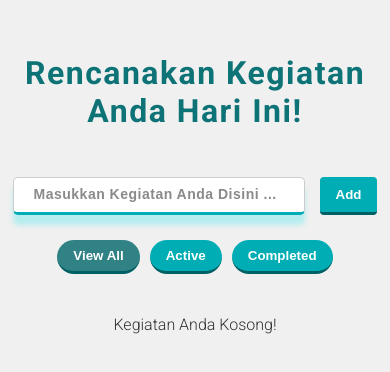
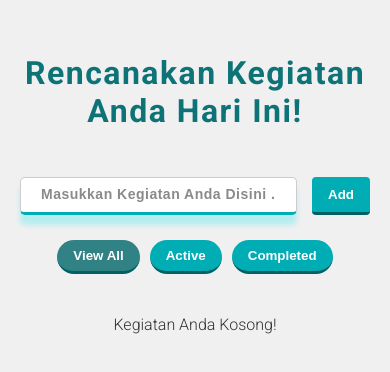
Before and after one commit to KhathirulSan/TodoList-React, a React (Vite) app: page / in a window 390 px wide. Shown: the top 372 px of the page. Built offline with nearby package versions, Linux system fonts and the light colour scheme.

Commit message:
Memperbarui Media Responsive

```diff
--- a/src/App.css
+++ b/src/App.css
@@ -215,16 +215,16 @@ p {
 
 @media screen and (max-width: 400px){
 
-  .form-container {
-    width: auto;
+  form {
+    width: 350px;
   }
 
   .form-wrapper, .data-wrap{
-    width: 300px;
+    width: 280px;
   }
 
   .form-edit {
-    width: 150px;
+    width: 280px;
   }
 
   form input[type="text"] {
```
